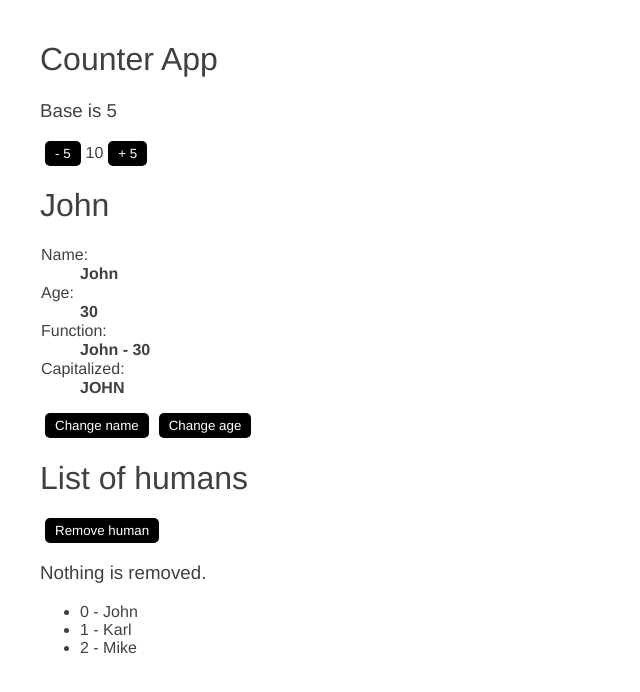
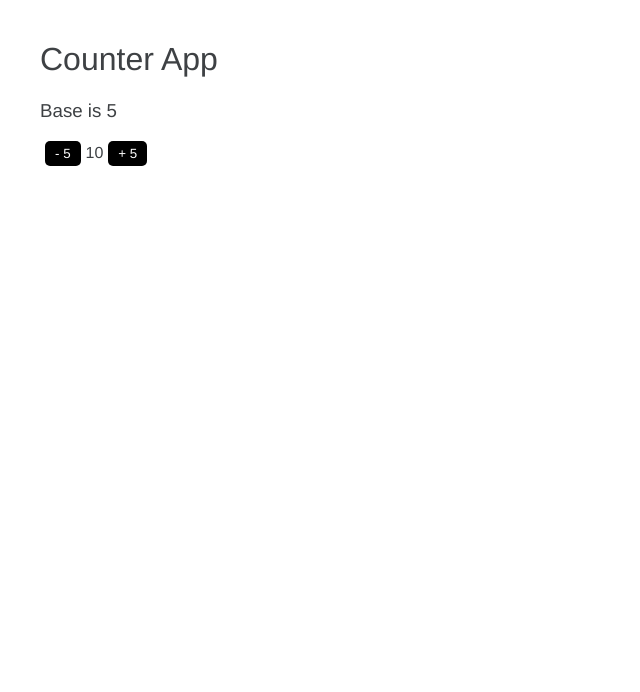
Before and after one commit to JFortun/LearningAngular, an Angular app: page / in a window 1280 px wide. Shown: the top 692 px of the page, without its empty margins (0-640 px from the left). Built offline with nearby package versions, Linux system fonts and the light colour scheme.

Commit message:
Group in modules

```diff
--- a/src/app/app.component.html
+++ b/src/app/app.component.html
@@ -1,3 +1,3 @@
 <app-counter></app-counter>
-<app-human></app-human>
-<app-list></app-list>
+<!-- <app-human></app-human> -->
+<!-- <app-list></app-list> -->
```
Also changed, not shown: src/app/app.module.ts (+12 -12 lines), src/app/counter/counter.module.ts (added, +13 -0 lines), src/app/humans/humans.module.ts (added, +20 -0 lines).
